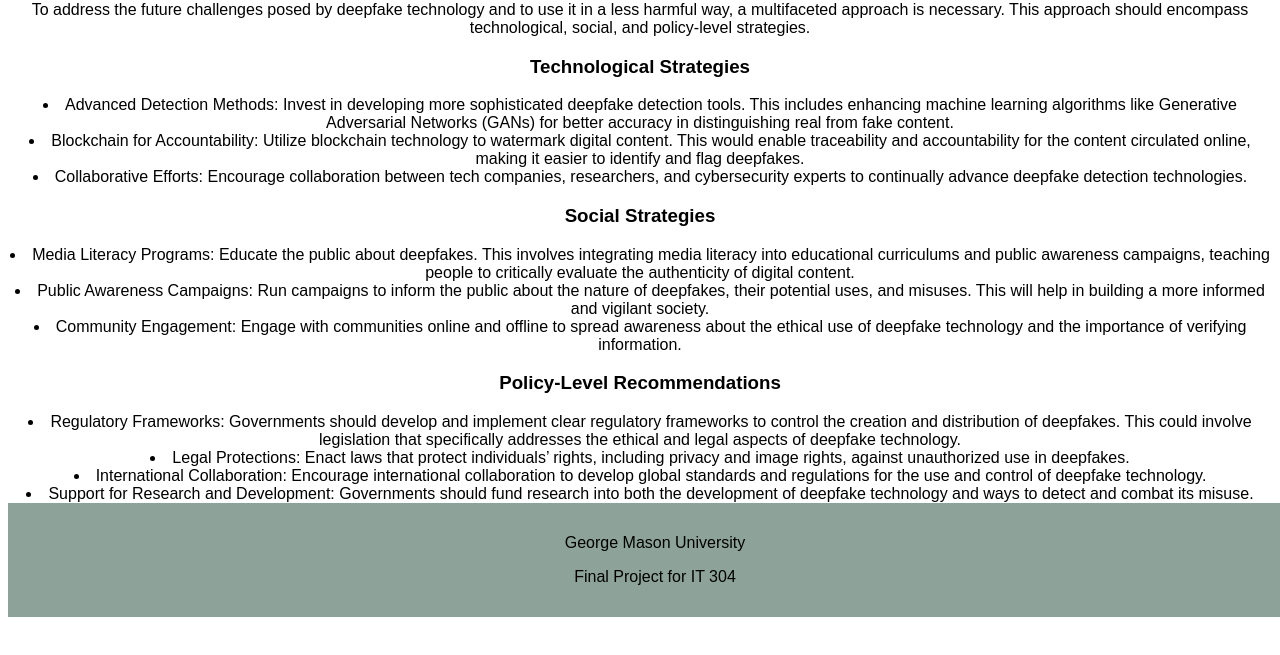
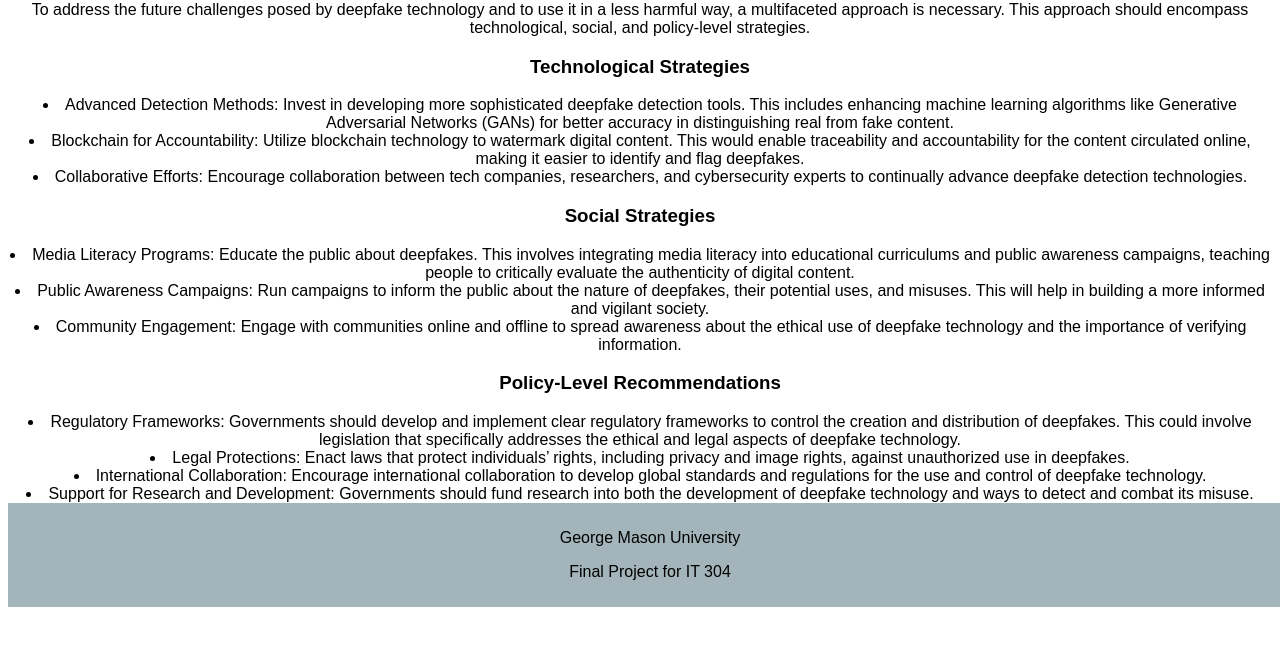
Before and after one commit to marzanaafroz/finalproject.github.io, a plain HTML site: page future.html in a window 1280 px wide. Shown: the part 133-788 px from the top of the page. Drawn offline with Linux system fonts and the light colour scheme.

Commit message:
Update style.css

```diff
--- a/style.css
+++ b/style.css
@@ -58,9 +58,10 @@ body {
     min-height: 100%; /* Minimum height of the container is the full viewport */
 }
 footer {
-    padding: 15px;
+    padding: 10px;
     text-align: center;
-    background-color: #8DA399;
+    background-color: #A3B5BB;
+    text-colour: #fff;
     bottom: 0;
     width: 100%;/* Example padding, adjust as needed */
 }
```
